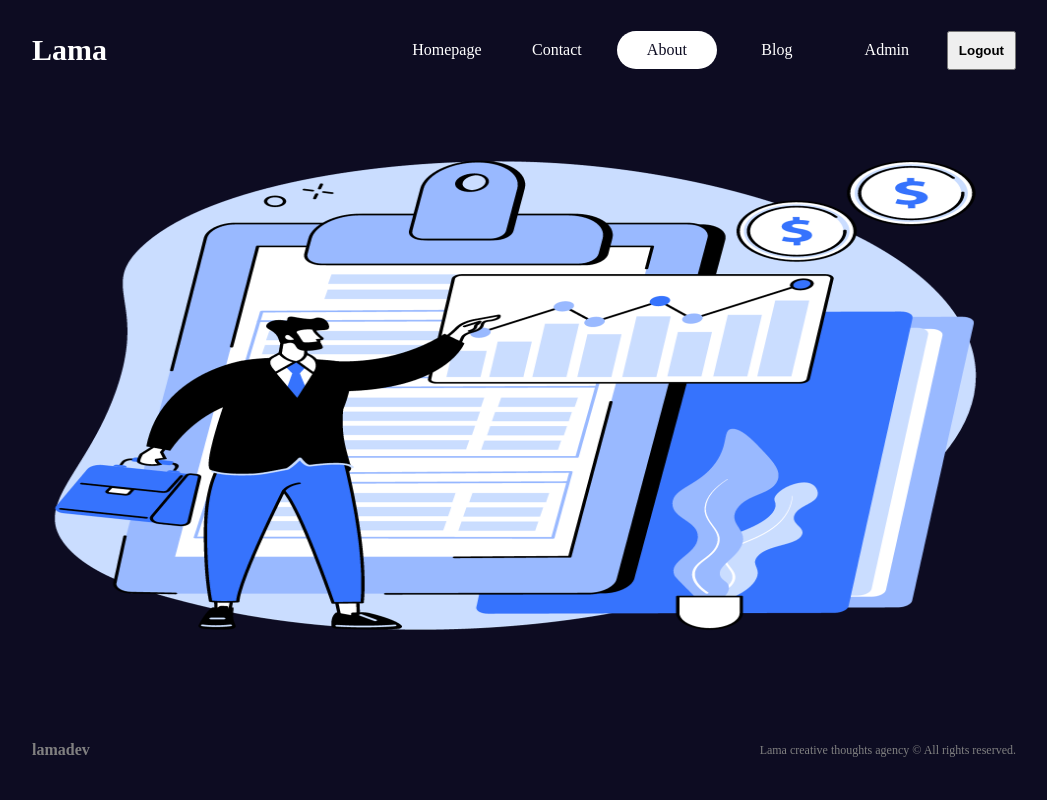
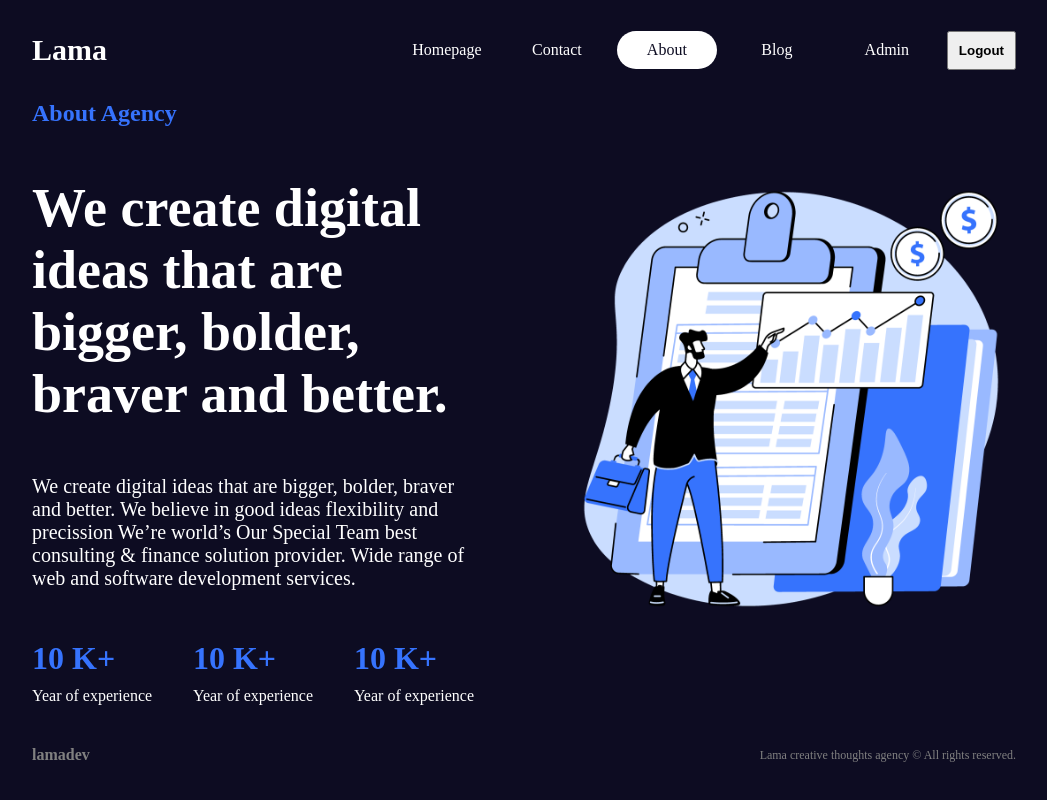
Before and after one commit to Mono98ui/nextjsTuto, a Next.js app: page /about in a window 1280 px wide. Shown: the top 800 px of the page, without its empty margins (116-1163 px from the left). Built offline with nearby package versions, Linux system fonts and the light colour scheme.

Commit message:
finish design

```diff
--- a/src/app/about/about.module.css
+++ b/src/app/about/about.module.css
@@ -1,5 +1,62 @@
-.imgContainer{
+.container {
+    display: flex;
+    gap: 100px;
+  }
+
+  .textContainer {
+    flex: 1;
+    display: flex;
+    flex-direction: column;
+    gap: 50px;
+  }
+
+  .subtitle{
+    color:var(--btn)
+  }
+
+  .title{
+    font-size: 54px;
+  }
+
+  .desc{
+    font-size: 20px;
+    font-weight: 300;
+  }
+
+  .boxes{
+    display: flex;
+    align-items: center;
+    justify-content: space-between;
+  }
+
+  .box{
+    display: flex;
+    flex-direction: column;
+    gap: 10px;
+  }
+
+  .box h1{
+    color: var(--btn);
+  }
+
+  .imgContainer {
+    flex: 1;
     position: relative;
-    width: 100%;
-    height: 500px;
-}
+  }
+
+  .img{
+    object-fit: contain;
+  }
+
+  @media (max-width: 768px) {
+    .container {
+      flex-direction: column;
+      text-align: center;
+    }
+
+    .boxes{
+      flex-direction: column;
+      gap: 50px;
+    }
+
+  }
--- a/src/app/about/page.js
+++ b/src/app/about/page.js
@@ -1,12 +1,53 @@
-import  Image  from "next/image";
-import styles from "./about.module.css"
+import Image from "next/image";
+import styles from "./about.module.css";
+
+export const metadata = {
+  title: "About Page",
+  description: "About description",
+};
+
 
 const AboutPage = () => {
-    return ( <div>
-        <div className={styles.imgContainer}>
-        <Image src="/about.png" alt ="" fill/>
+
+  // console.log("lets check where it works")
+  return (
+    <div className={styles.container}>
+      <div className={styles.textContainer}>
+        <h2 className={styles.subtitle}>About Agency</h2>
+        <h1 className={styles.title}>
+          We create digital ideas that are bigger, bolder, braver and better.
+        </h1>
+        <p className={styles.desc}>
+          We create digital ideas that are bigger, bolder, braver and better. We
+          believe in good ideas flexibility and precission We’re world’s Our
+          Special Team best consulting & finance solution provider. Wide range
+          of web and software development services.
+        </p>
+        <div className={styles.boxes}>
+          <div className={styles.box}>
+            <h1>10 K+</h1>
+            <p>Year of experience</p>
+          </div>
+          <div className={styles.box}>
+            <h1>10 K+</h1>
+            <p>Year of experience</p>
+          </div>
+          <div className={styles.box}>
+            <h1>10 K+</h1>
+            <p>Year of experience</p>
+          </div>
         </div>
-    </div> );
-}
+      </div>
+      <div className={styles.imgContainer}>
+        <Image
+          src="/about.png"
+          alt="About Image"
+          fill
+          className={styles.img}
+        />
+      </div>
+    </div>
+  );
+};
 
 export default AboutPage;
--- /dev/null
+++ b/src/app/blog/BlogPage.module.css
@@ -0,0 +1,21 @@
+.container {
+    display: flex;
+    flex-wrap: wrap;
+    gap: 20px;
+  }
+
+  .post {
+    width: 30%;
+  }
+
+  @media screen and (max-width: 1280px) {
+    .post {
+      width: 45%;
+    }
+  }
+
+  @media screen and (max-width: 768px) {
+    .post {
+      width: 100%;
+    }
+  }
--- /dev/null
+++ b/src/app/blog/[slug]/singlePost.module.css
@@ -0,0 +1,59 @@
+.container {
+    display: flex;
+    gap: 100px;
+  }
+
+  .imgContainer {
+    flex: 1;
+    position: relative;
+    height: calc(100vh - 200px);
+  }
+
+  .img{
+    object-fit: cover;
+  }
+
+  .textContainer {
+    flex: 2;
+    display: flex;
+    flex-direction: column;
+    gap: 50px;
+  }
+
+  .title{
+    font-size: 64px;
+  }
+
+  .detail{
+    display: flex;
+    gap: 20px;
+  }
+
+  .detailText{
+    display: flex;
+    flex-direction: column;
+    gap: 10px;
+  }
+
+  .detailTitle{
+    color: gray;
+    font-weight: bold;
+  }
+
+  .detailValue{
+    font-weight: 500;
+  }
+
+  .content{
+    font-size: 20px;
+  }
+
+  .avatar{
+    border-radius: 5px;
+  }
+
+  @media (max-width:768px){
+    .imgContainer{
+      display: none;
+    }
+  }
--- a/src/app/blog/layout.js
+++ b/src/app/blog/layout.js
@@ -1,6 +1,7 @@
 const BlogLayout = ({children}) => {
     return ( <div>
-        <h2>BlogLayout</h2>
+        <h2>Blog Layout</h2>
+        <br/>
         {children}
     </div> );
 }
--- /dev/null
+++ b/src/app/contact/contact.module.css
@@ -0,0 +1,51 @@
+.container {
+    display: flex;
+    align-items: center;
+    gap: 100px;
+  }
+
+  .imgContainer {
+    flex: 1;
+    height: 500px;
+    position: relative;
+  }
+
+  .img {
+    object-fit: contain;
+  }
+
+  .formContainer {
+    flex: 1;
+  }
+
+  .form {
+    display: flex;
+    flex-direction: column;
+    gap: 20px;
+  }
+
+  .form input,
+  .form textarea {
+    padding: 20px;
+    border-radius: 5px;
+    border: none;
+    outline: none;
+    background-color: var(--bgSoft);
+    color: var(--text);
+  }
+
+  .form button {
+    padding: 20px;
+    background-color: var(--btn);
+    color: var(--text);
+    font-weight: bold;
+    border: none;
+    border-radius: 5px;
+    cursor: pointer;
+  }
+
+  @media (max-width: 768px) {
+    .container {
+      flex-direction: column;
+    }
+  }
--- a/src/components/navbar/links/links.js
+++ b/src/components/navbar/links/links.js
@@ -4,6 +4,7 @@ import Link from "next/link";
 import Navbarlinks from "./navbarlinks/navbarlinks";
 import style from "./links.module.css"
 import { useState } from "react";
+import Image from "next/image"
 
 const Links = () => {
 
@@ -56,7 +57,7 @@ const Links = () => {
             }
 
         </div>
-        <button className={style.menuButton} onClick={()=> setOpen((prev)=>!prev)}>Menu</button>
+        <Image src="/menu.png" className={style.menuButton} width={30} height={30} alt="" onClick={()=> setOpen((prev)=>!prev)}/>
         {
             open && <div className={style.mobileLinks}>
                 {links.map((link)=>(
--- /dev/null
+++ b/src/components/postCard/postCard.module.css
@@ -0,0 +1,43 @@
+.container{
+    display: flex;
+    flex-direction: column;
+    gap: 20px;
+    margin-bottom: 20px;
+  }
+
+  .top{
+    display: flex;
+  }
+
+  .imgContainer{
+    width: 90%;
+    height: 400px;
+    position: relative;
+  }
+
+  .img{
+    object-fit: cover;
+  }
+
+  .date{
+    font-size: 12px;
+    transform: rotate(270deg);
+    margin: auto;
+  }
+
+  .title{
+    width: 90%;
+    font-size: 24px;
+    margin-bottom: 20px;
+  }
+
+  .desc{
+    width: 90%;
+    margin-bottom: 20px;
+    font-weight: 300;
+    color: gray;
+  }
+
+  .link{
+    text-decoration: underline;
+  }
```
Also changed, not shown: src/app/blog/[slug]/page.js (+32 -3 lines), src/app/blog/page.js (+18 -2 lines), src/app/contact/page.js (+42 -4 lines), src/components/postCard/postCard.js (added, +23 -0 lines).
